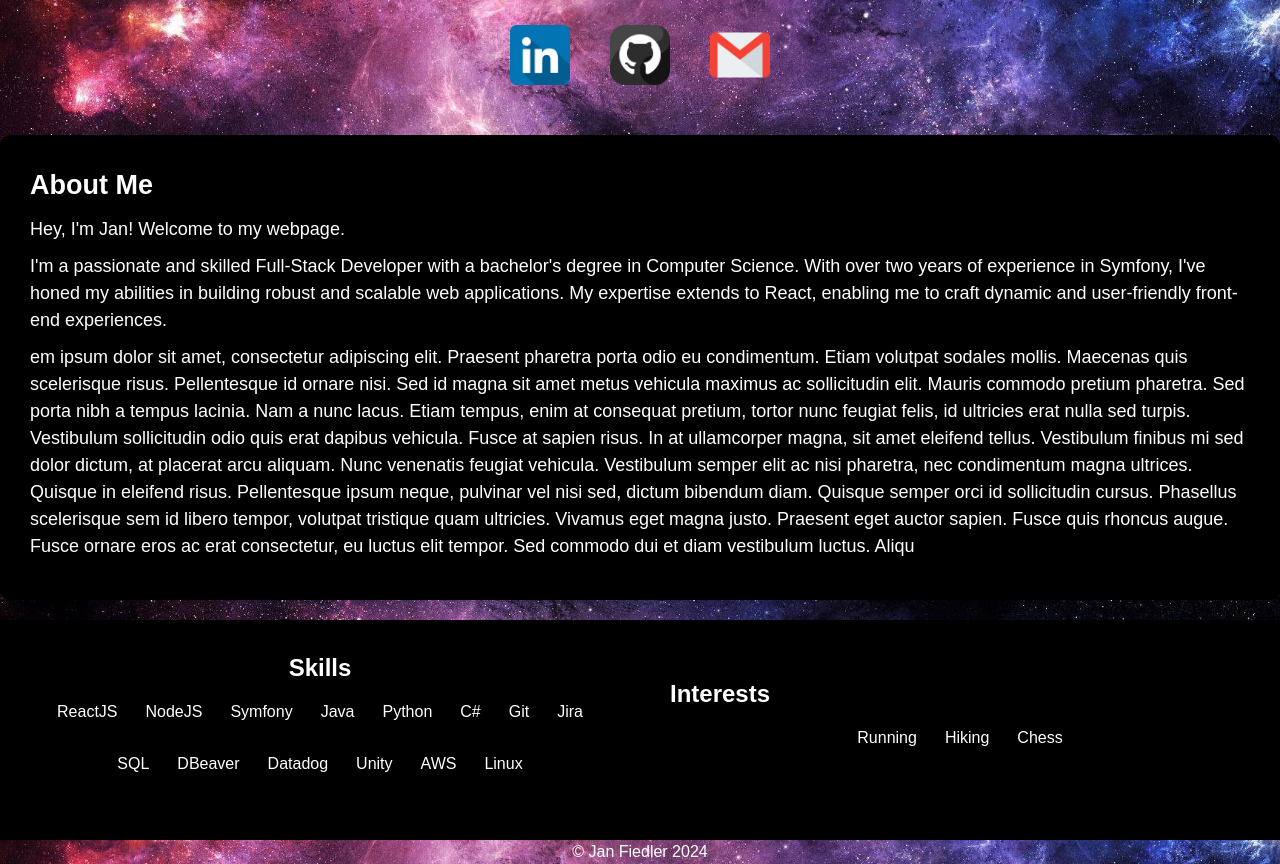
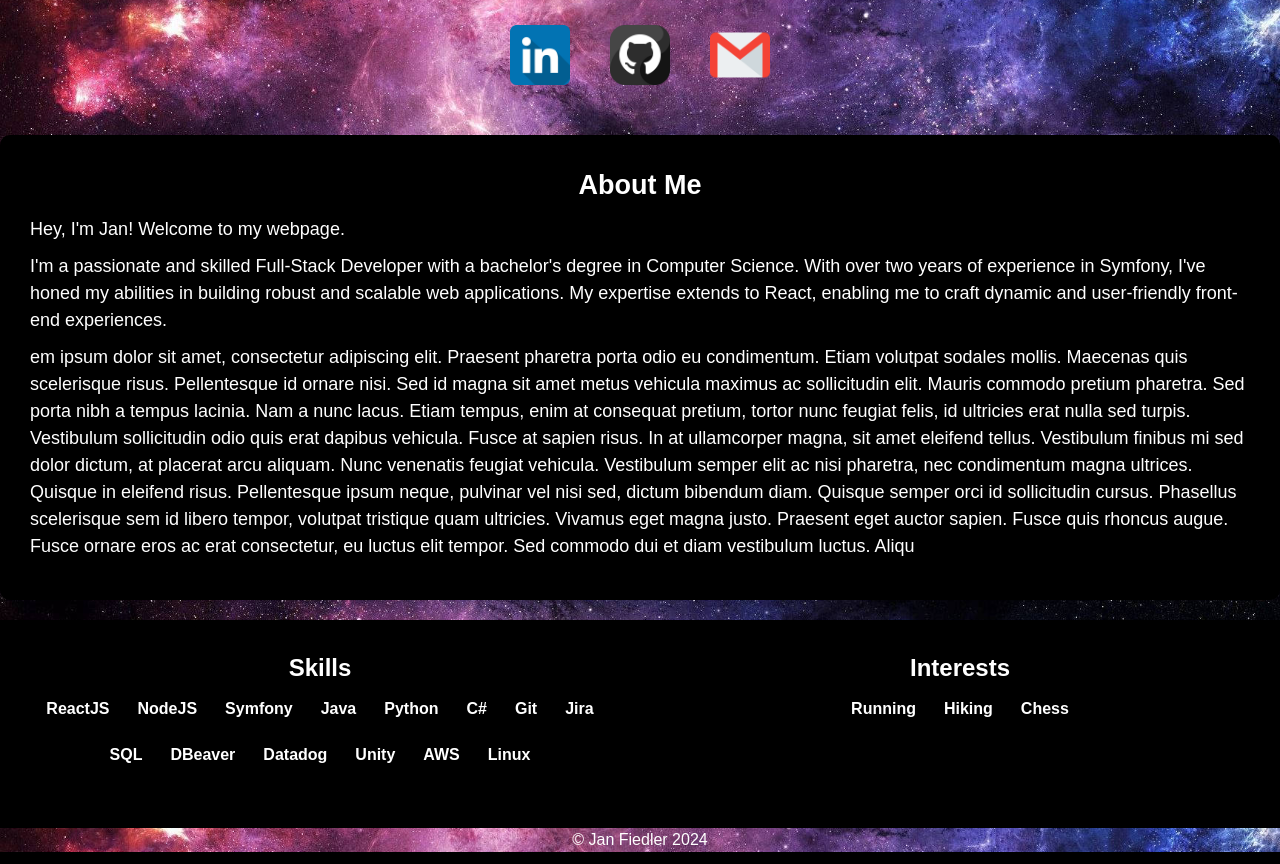
Before and after one commit to janFiedler1/firebase-react-portfolio, a React (Create React App) app: page / in a window 1280 px wide. Shown: the part 400-1264 px from the top of the page. Built offline with nearby package versions, Linux system fonts and the light colour scheme.

Commit message:
styling work

```diff
--- a/src/css/HomeComponent.css
+++ b/src/css/HomeComponent.css
@@ -81,18 +81,22 @@
     padding: 30px;
     display: flex;
     flex-direction: column;
-    justify-content: center;
     border-radius: 10px;
     margin-bottom: 20px;
 }
-.skills-container {
+/* .skills-container {
     background-color: rgb(0, 0, 0);
     display: flex;
     flex-direction: column;
-}
-.skills-container h2 {
+} */
+/* .skills-container h2 {
     margin-left: auto;
     margin-right: auto;
+} */
+.info-container h2 {
+    margin-left: auto;
+    margin-right: auto;
+    margin-top: 0;
 }
 .interests-container {
     background-color: rgb(0, 0, 0);
@@ -108,11 +112,15 @@
 
 }
 .skill-container span{
-    margin: 5px;
+    margin-top: 2px;
+    margin-bottom: 2px;
+    margin-right: 5px;
+    margin-left: 5px;
     padding: 7px;
     border-radius: 20px;
     background-color: black;
     border: 2px solid rgba(255, 255, 255, 0);
+    font-weight: 700;
 }
 
 @keyframes rainbow_animation {
```
